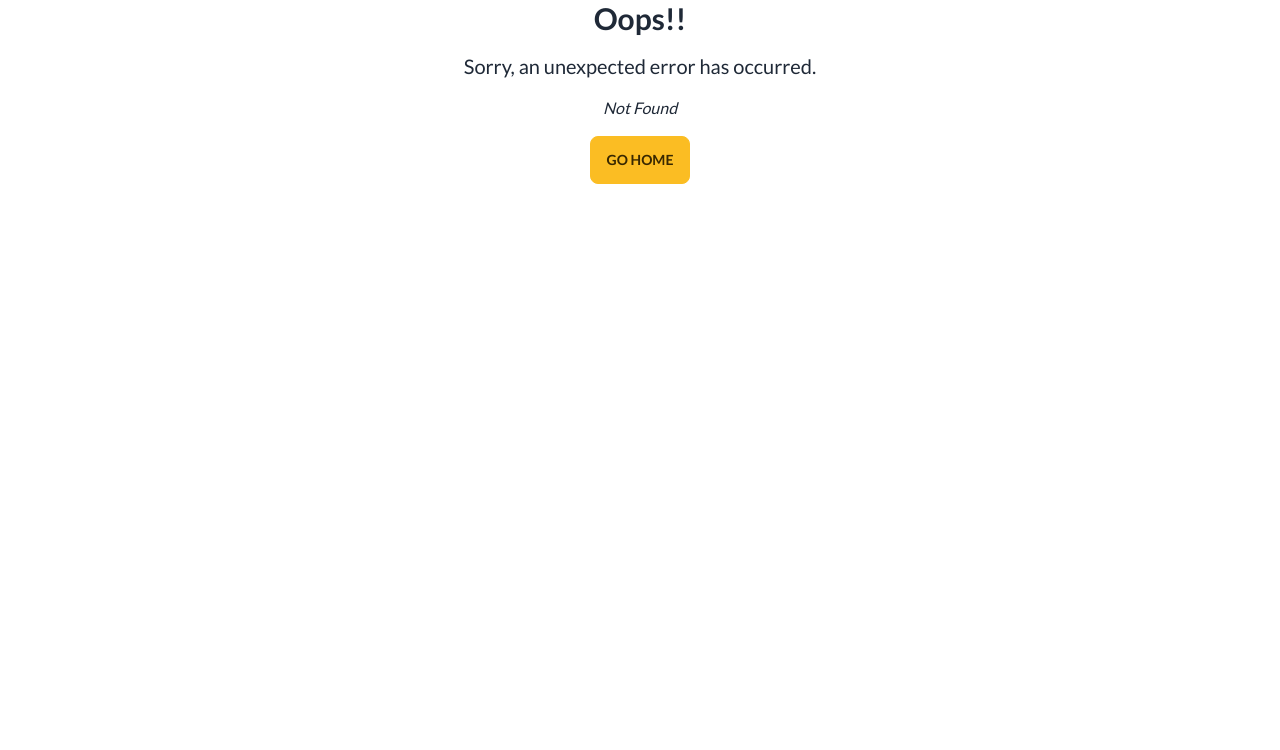
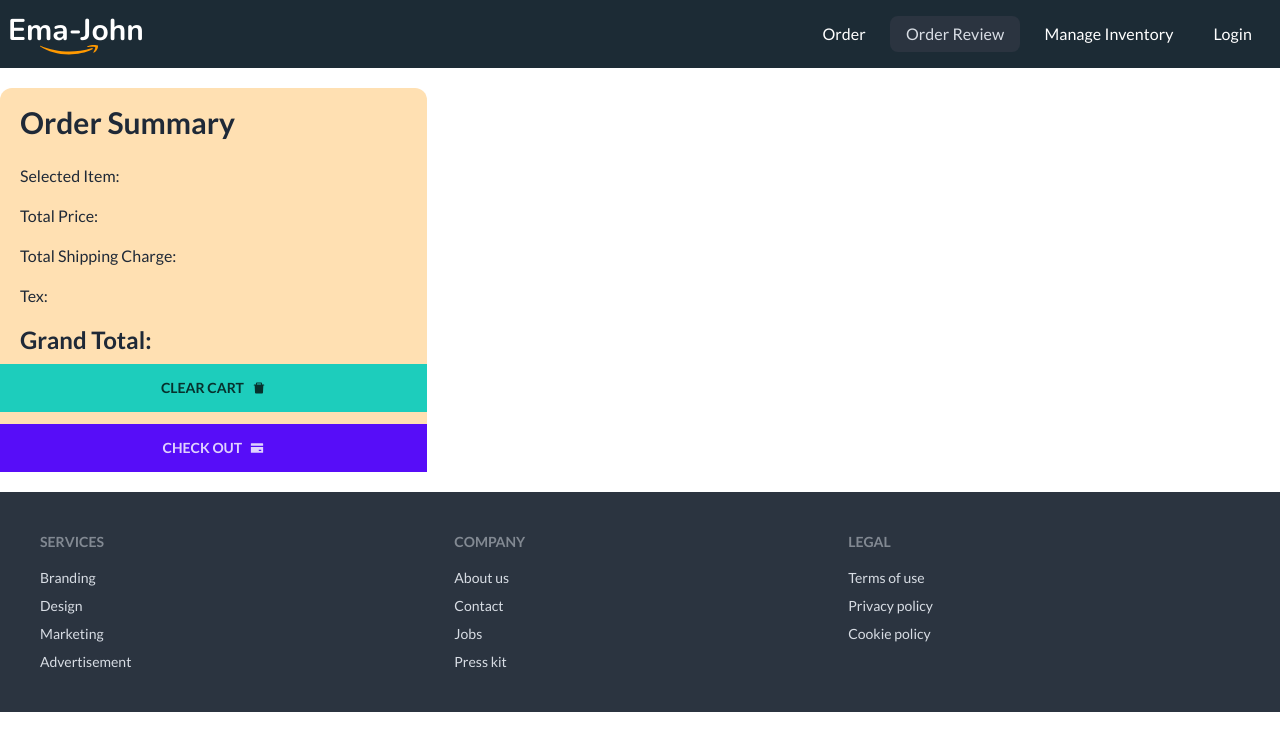
Before and after one commit to Fardin7864/ema-zohan, a React (Vite) app: page /orderreview in a window 1280 px wide. Before the commit this address had no page. Shown: the top 750 px of the page. Built offline with nearby package versions, Linux system fonts and the light colour scheme.

Commit message:
crate cart

```diff
--- /dev/null
+++ b/src/components/Cart/Cart.jsx
@@ -0,0 +1,11 @@
+import CartProducts from "../CartProducts/CartProducts";
+
+const Cart = () => {
+    return (
+        <>
+            <CartProducts></CartProducts>
+        </>
+    );
+};
+
+export default Cart;
--- /dev/null
+++ b/src/components/CartProduct/CartProduct.jsx
@@ -0,0 +1,11 @@
+import React from 'react';
+
+const CartProduct = () => {
+    return (
+        <div>
+
+        </div>
+    );
+};
+
+export default CartProduct;
--- /dev/null
+++ b/src/components/CartProducts/CartProducts.jsx
@@ -0,0 +1,32 @@
+import CartProduct from "../CartProduct/CartProduct";
+import { AiFillDelete, AiFillCreditCard } from "react-icons/ai";
+
+const CartProducts = () => {
+  return (
+    <>
+      <div>
+        <CartProduct></CartProduct>
+      </div>
+      <div className="bg-[#ff99004d] w-1/3 rounded-xl my-5">
+        <div className="px-5">
+          <h4 className="text-3xl font-bold py-4">Order Summary</h4>
+          <p className="py-2">Selected Item: </p>
+          <p className="py-2">Total Price: </p>
+          <p className="py-2">Total Shipping Charge: </p>
+          <p className="py-2">Tex: </p>
+          <h4 className=" text-2xl font-bold py-2">Grand Total: </h4>
+        </div>
+        <div className="flex flex-col gap-3">
+          <button className="btn btn-accent rounded-none">
+            Clear Cart <AiFillDelete></AiFillDelete>
+          </button>
+          <button className="btn btn-primary rounded-none">
+            Check Out <AiFillCreditCard></AiFillCreditCard>{" "}
+          </button>
+        </div>
+      </div>
+    </>
+  );
+};
+
+export default CartProducts;
--- /dev/null
+++ b/src/components/OrderReview/OrderReview.jsx
@@ -0,0 +1,14 @@
+import Cart from "../Cart/Cart";
+
+const OrderReview = () => {
+    return (
+        <div>
+
+            <div>
+                <Cart></Cart>
+            </div>
+        </div>
+    );
+};
+
+export default OrderReview;
--- a/src/components/Product/Product.jsx
+++ b/src/components/Product/Product.jsx
@@ -2,7 +2,7 @@ import Rating from "react-rating";
 import {AiOutlineStar,AiFillStar} from "react-icons/ai"
 
 const Product = ({ product }) => {
-  const { category, img, name, price, ratings, ratingsCount, seller, stock } =
+  const { img, name, price, ratings, seller } =
     product;
 
   return (
--- a/src/router/MainRouter.jsx
+++ b/src/router/MainRouter.jsx
@@ -4,6 +4,7 @@ import { createBrowserRouter } from "react-router-dom";
 import Error from '../components/Error/Error';
 import Products from '../components/Products/Products';
 import Login from '../components/Login/Login';
+import OrderReview from '../components/OrderReview/OrderReview';
 
  const MainRouter = createBrowserRouter([
     {
@@ -23,6 +24,10 @@ import Login from '../components/Login/Login';
             {
                 path: '/login',
                 element: <Login></Login>
+            },
+            {
+                path: '/orderreview',
+                element: <OrderReview></OrderReview>
             }
         ]
     }
```
